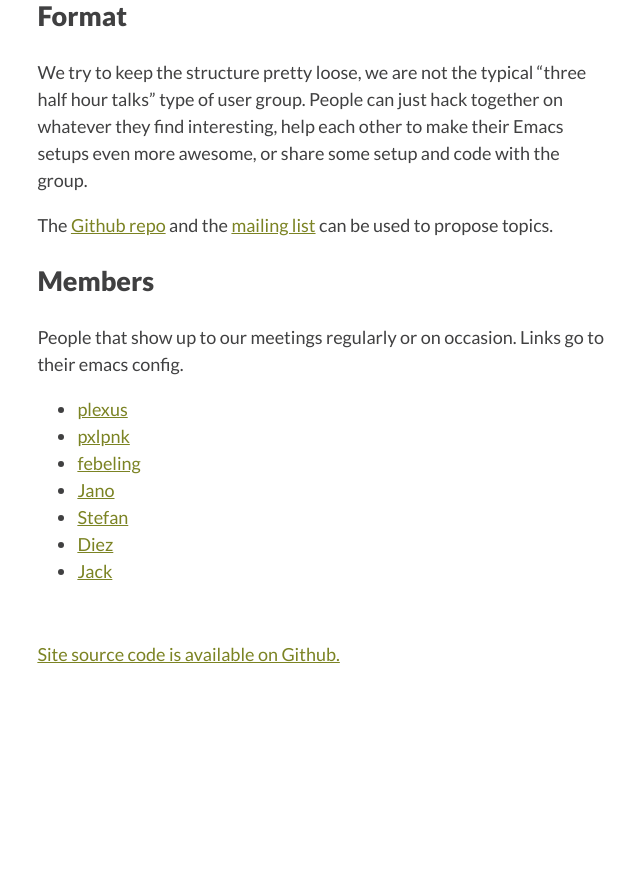
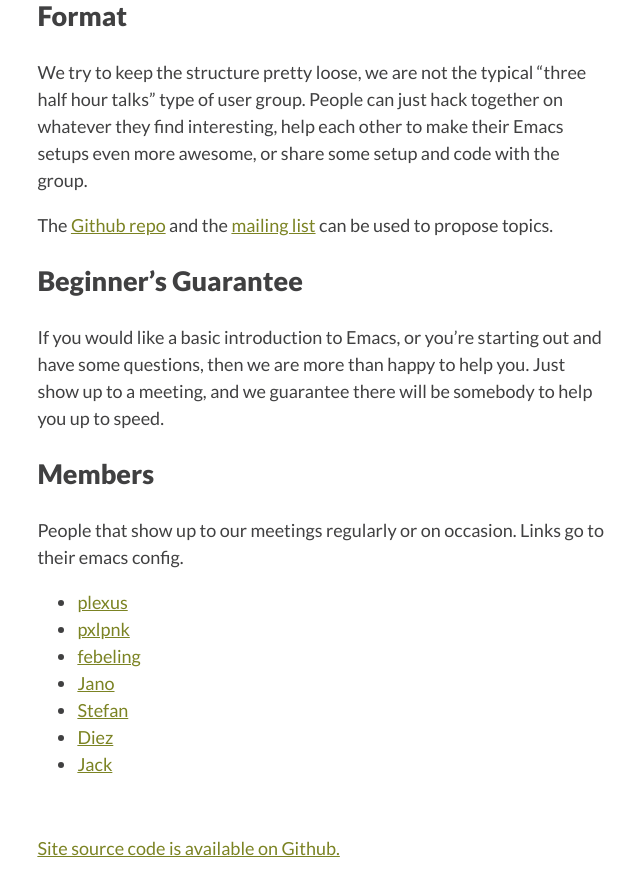
Before and after one commit to emacs-berlin/emacs-berlin.org, a Jekyll site: the page built from index.md, in a window 1280 px wide and 900 px high, scrolled down 1026 px. Shown: the top 896 px of the window, without its empty margins (165-805 px from the left). Built offline with Jekyll 4.4.1, drawn with Linux system fonts in a browser that asks for light colours; before the commit the page ends 1733 px from its top, so only the background shows below that.

Commit message:
Add beginners guarantee

```diff
--- a/index.md
+++ b/index.md
@@ -56,6 +56,13 @@ We try to keep the structure pretty loose, we are not the typical "three half ho
 
 The [Github repo](https://github.com/emacs-berlin/emacs-berlin.org/issues) and the [mailing list](https://mailb.org/mailman/listinfo/emacs-berlin) can be used to propose topics.
 
+## Beginner's Guarantee
+
+If you would like a basic introduction to Emacs, or you're starting
+out and have some questions, then we are more than happy to help
+you. Just show up to a meeting, and we guarantee there will be
+somebody to help you up to speed.
+
 ## Members
 
 People that show up to our meetings regularly or on occasion. Links go to their emacs config.
```
